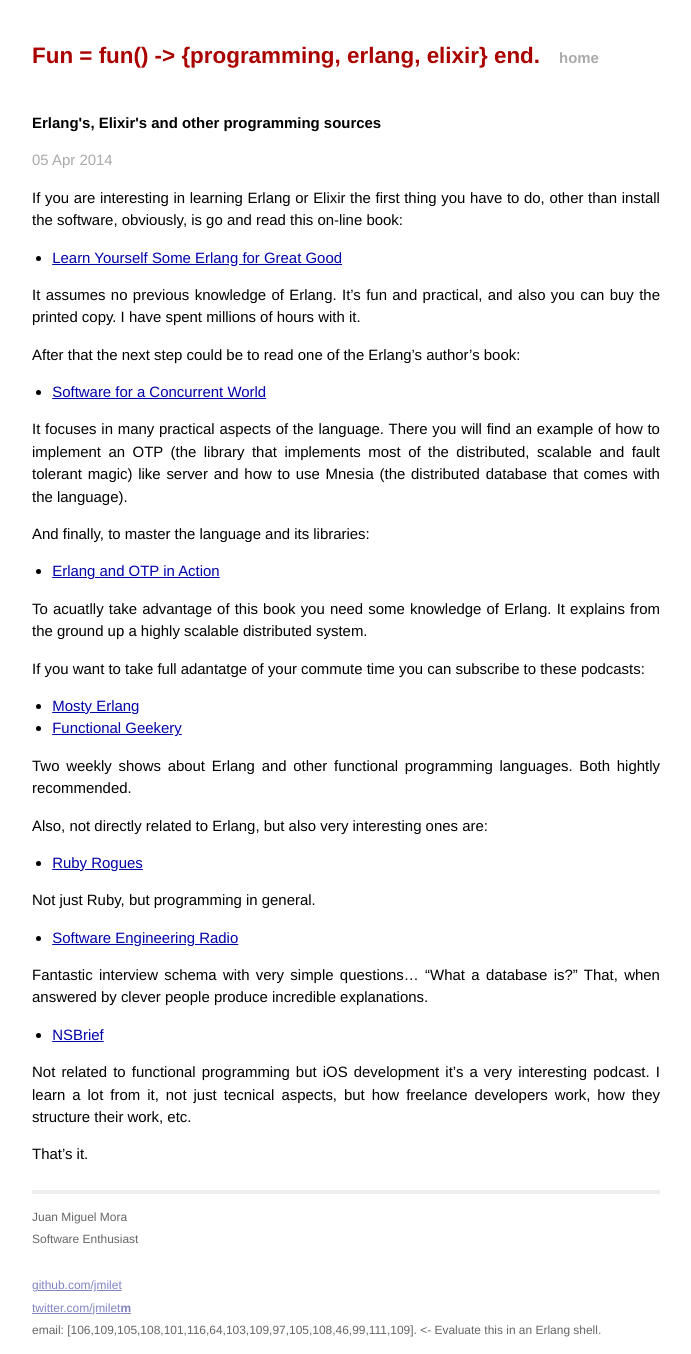
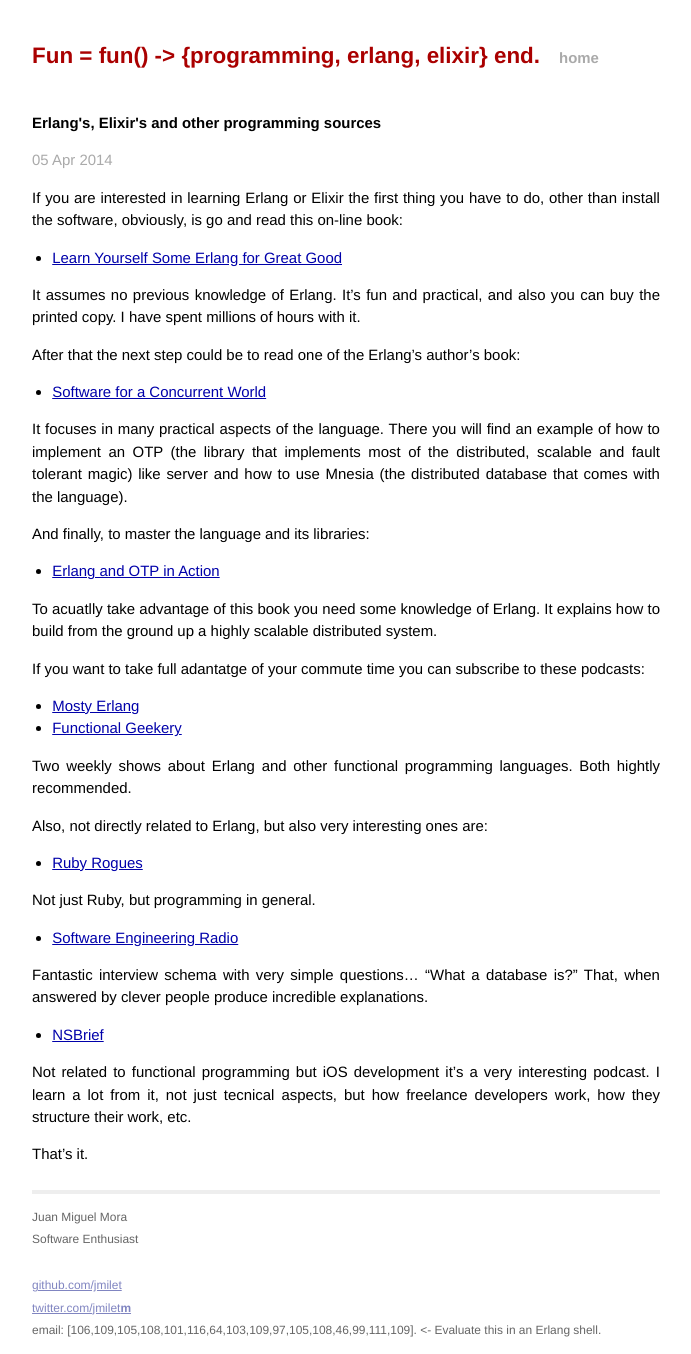
Before and after one commit to jmilet/jmilet.github.io, a Jekyll site: the page built from _posts/2014-04-05-00-erlang-programming-books-podcasts.markdown, in a window 1280 px wide. Shown: the whole page, without its empty margins (294-985 px from the left). Built offline with Jekyll 4.4.1, drawn with Linux system fonts in a browser that asks for light colours; Markdown is read by kramdown in place of the engine named in the settings.

Commit message:
Fix typo

```diff
--- a/_posts/2014-04-05-00-erlang-programming-books-podcasts.markdown
+++ b/_posts/2014-04-05-00-erlang-programming-books-podcasts.markdown
@@ -5,7 +5,7 @@
 categories: programming erlang elixir
 ---
 
-If you are interesting in learning Erlang or Elixir the first thing you have to do,
+If you are interested in learning Erlang or Elixir the first thing you have to do,
 other than install the software, obviously, is go and read this on-line book:
 
 * [Learn Yourself Some Erlang for Great Good][learn_yourserf_some_erlang]
@@ -26,7 +26,7 @@
 * [Erlang and OTP in Action][erlang_and_otp_in_action]
 
 To acuatlly take advantage of this book you need some knowledge of Erlang. It explains
-from the ground up a highly scalable distributed system.
+how to build from the ground up a highly scalable distributed system.
 
 If you want to take full adantatge of your commute time you can subscribe to these podcasts:
 
```
